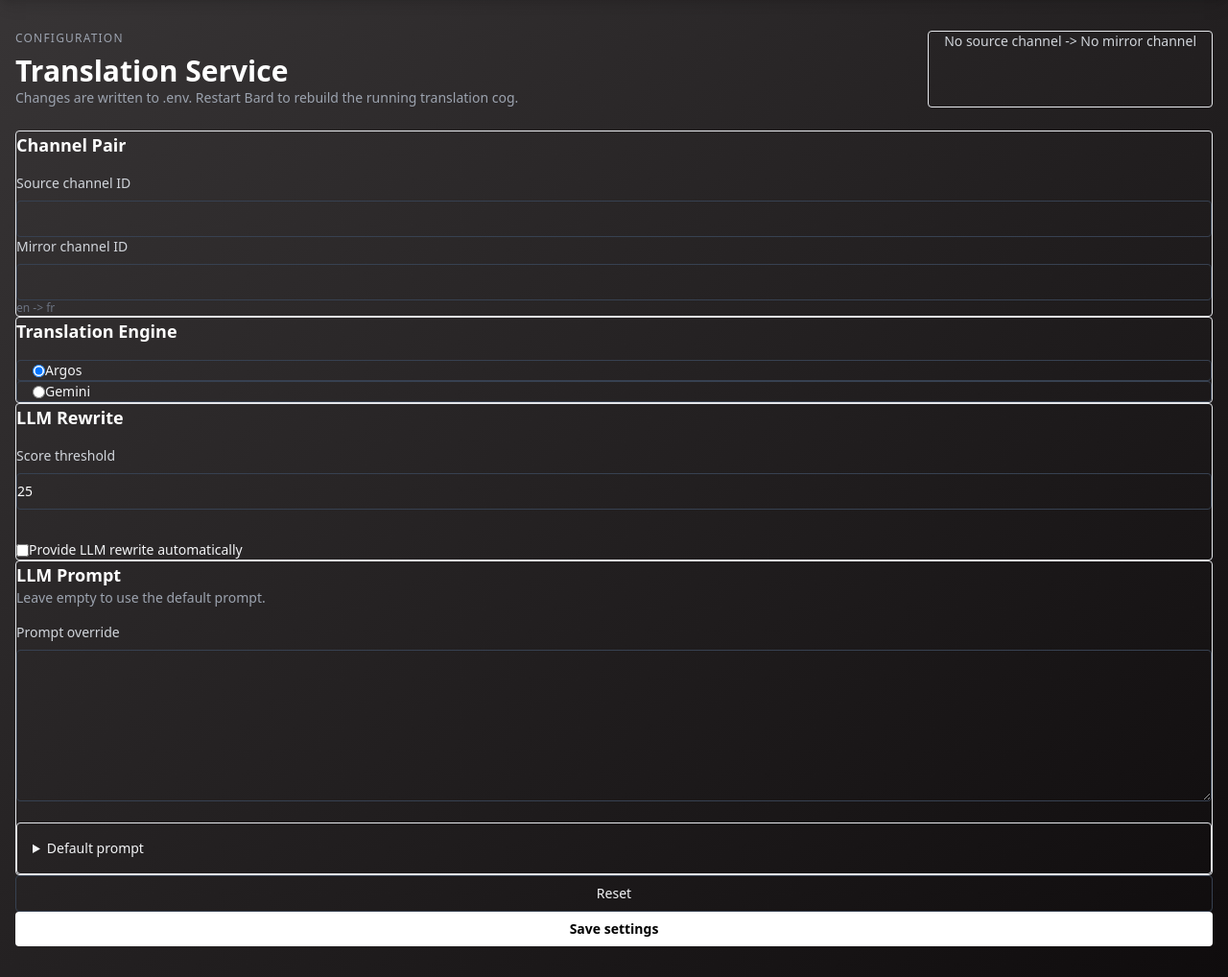
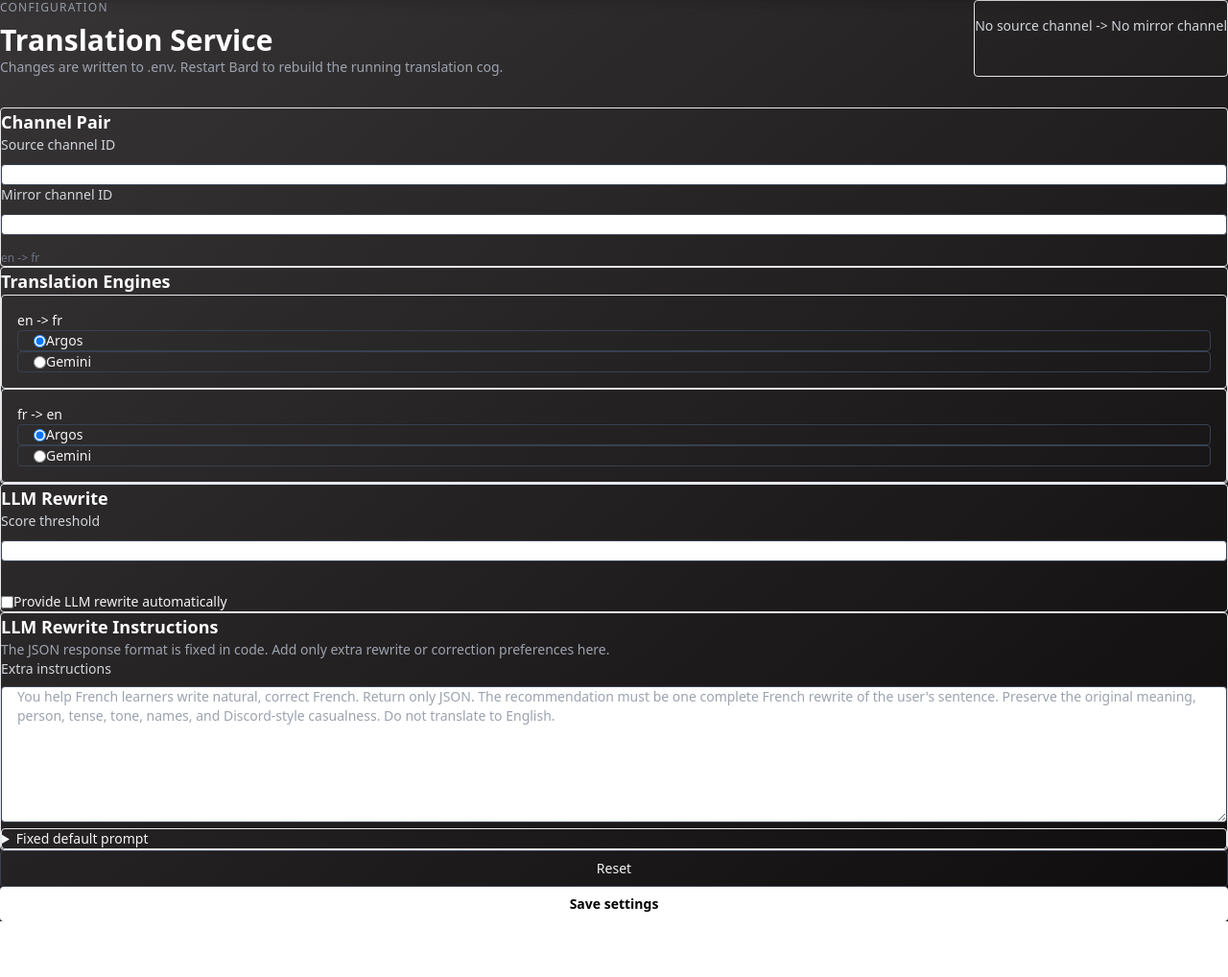
Before and after one commit to Trev241/bard, a Flask app: page /dashboard/translation in a window 1280 px wide. Shown: the part 72-1090 px from the top of the page at 96% size. After the commit the page ends 1032 px from the top, so only its background shows below. Run offline with Flask 3, Linux system fonts and the light colour scheme; some libraries are stand-ins or nearby versions.

Commit message:
Support per-direction translation providers

```diff
--- a/bot/dashboard/app.py
+++ b/bot/dashboard/app.py
@@ -15,9 +15,11 @@ logger = logging.getLogger(__name__)
 ENV_PATH = config.PROJECT_ROOT / ".env"
 DEFAULT_TRANSLATION_DASHBOARD_SETTINGS = {
     "TRANSLATION_PROVIDER": "argos",
+    "TRANSLATION_PROVIDER_BY_DIRECTION": None,
     "TRANSLATION_CHANNEL_PAIRS": "",
     "WRITING_FEEDBACK_AUTO_REWRITE_THRESHOLD": "25",
     "WRITING_FEEDBACK_AUTO_REPLY": "false",
+    "WRITING_FEEDBACK_LLM_EXTRA_INSTRUCTIONS": None,
     "WRITING_FEEDBACK_LLM_PROMPT": None,
 }
 
@@ -120,14 +122,27 @@ def parse_lines_arg(default, maximum):
 def current_translation_dashboard_settings():
     values = read_env_values(ENV_PATH)
     pair = first_translation_pair(values.get("TRANSLATION_CHANNEL_PAIRS"))
+    source_lang = pair.get("source_lang") or "en"
+    mirror_lang = pair.get("mirror_lang") or "fr"
+    providers_by_direction = provider_by_direction_from_values(values)
 
     return {
         "source_channel_id": str(pair.get("source_channel_id") or ""),
         "mirror_channel_id": str(pair.get("mirror_channel_id") or ""),
-        "source_lang": pair.get("source_lang") or "en",
-        "mirror_lang": pair.get("mirror_lang") or "fr",
+        "source_lang": source_lang,
+        "mirror_lang": mirror_lang,
         "translation_provider": values.get(
             "TRANSLATION_PROVIDER", config.TRANSLATION_PROVIDER
+        ).strip().casefold()
+        or "argos",
+        "source_to_mirror_provider": providers_by_direction.get(
+            (source_lang.casefold(), mirror_lang.casefold()),
+            values.get("TRANSLATION_PROVIDER", config.TRANSLATION_PROVIDER),
+        ).strip().casefold()
+        or "argos",
+        "mirror_to_source_provider": providers_by_direction.get(
+            (mirror_lang.casefold(), source_lang.casefold()),
+            values.get("TRANSLATION_PROVIDER", config.TRANSLATION_PROVIDER),
         ).strip().casefold()
         or "argos",
         "auto_rewrite_threshold": values.get(
@@ -140,9 +155,9 @@ def current_translation_dashboard_settings():
                 str(config.WRITING_FEEDBACK_AUTO_REPLY),
             )
         ),
-        "llm_prompt": values.get(
-            "WRITING_FEEDBACK_LLM_PROMPT",
-            config.WRITING_FEEDBACK_LLM_PROMPT,
+        "llm_extra_instructions": values.get(
+            "WRITING_FEEDBACK_LLM_EXTRA_INSTRUCTIONS",
+            config.WRITING_FEEDBACK_LLM_EXTRA_INSTRUCTIONS,
         ),
     }
 
@@ -170,12 +185,21 @@ def translation_settings_updates_from_form(form):
     mirror_channel_id = (form.get("mirror_channel_id") or "").strip()
     source_lang = (form.get("source_lang") or "en").strip().casefold() or "en"
     mirror_lang = (form.get("mirror_lang") or "fr").strip().casefold() or "fr"
-    provider = (form.get("translation_provider") or "argos").strip().casefold()
+    source_to_mirror_provider = (
+        form.get("source_to_mirror_provider") or "argos"
+    ).strip().casefold()
+    mirror_to_source_provider = (
+        form.get("mirror_to_source_provider") or "argos"
+    ).strip().casefold()
     threshold = (form.get("auto_rewrite_threshold") or "").strip()
-    prompt = (form.get("llm_prompt") or "").strip()
+    extra_instructions = (form.get("llm_extra_instructions") or "").strip()
 
-    if provider not in {"argos", "gemini"}:
-        errors.append("Translation service must be Argos or Gemini.")
+    for label, provider in (
+        ("Source to mirror translation service", source_to_mirror_provider),
+        ("Mirror to source translation service", mirror_to_source_provider),
+    ):
+        if provider not in {"argos", "gemini"}:
+            errors.append(f"{label} must be Argos or Gemini.")
 
     if bool(source_channel_id) != bool(mirror_channel_id):
         errors.append("Both channel IDs are required when configuring a pair.")
@@ -202,15 +226,22 @@ def translation_settings_updates_from_form(form):
             f"{source_channel_id}:{mirror_channel_id}:{source_lang}:{mirror_lang}"
         )
 
+    provider_by_direction = (
+        f"{source_lang}->{mirror_lang}:{source_to_mirror_provider},"
+        f"{mirror_lang}->{source_lang}:{mirror_to_source_provider}"
+    )
+
     return (
         {
-            "TRANSLATION_PROVIDER": provider,
+            "TRANSLATION_PROVIDER": source_to_mirror_provider,
+            "TRANSLATION_PROVIDER_BY_DIRECTION": provider_by_direction,
             "TRANSLATION_CHANNEL_PAIRS": channel_pairs,
             "WRITING_FEEDBACK_AUTO_REWRITE_THRESHOLD": str(threshold_int),
             "WRITING_FEEDBACK_AUTO_REPLY": (
                 "true" if form.get("auto_rewrite_enabled") else "false"
             ),
-            "WRITING_FEEDBACK_LLM_PROMPT": prompt or None,
+            "WRITING_FEEDBACK_LLM_EXTRA_INSTRUCTIONS": extra_instructions or None,
+            "WRITING_FEEDBACK_LLM_PROMPT": None,
         },
         errors,
     )
@@ -222,14 +253,30 @@ def apply_translation_dashboard_config(updates):
             value = ""
         if key == "TRANSLATION_PROVIDER":
             config.TRANSLATION_PROVIDER = value.strip().casefold()
+        elif key == "TRANSLATION_PROVIDER_BY_DIRECTION":
+            config.TRANSLATION_PROVIDER_BY_DIRECTION = value
         elif key == "TRANSLATION_CHANNEL_PAIRS":
             config.TRANSLATION_CHANNEL_PAIRS = value
         elif key == "WRITING_FEEDBACK_AUTO_REWRITE_THRESHOLD":
             config.WRITING_FEEDBACK_AUTO_REWRITE_THRESHOLD = int(value or 25)
         elif key == "WRITING_FEEDBACK_AUTO_REPLY":
             config.WRITING_FEEDBACK_AUTO_REPLY = parse_bool_value(value)
-        elif key == "WRITING_FEEDBACK_LLM_PROMPT":
-            config.WRITING_FEEDBACK_LLM_PROMPT = value.replace("\\n", "\n").strip()
+        elif key == "WRITING_FEEDBACK_LLM_EXTRA_INSTRUCTIONS":
+            config.WRITING_FEEDBACK_LLM_EXTRA_INSTRUCTIONS = (
+                value.replace("\\n", "\n").strip()
+            )
+
+
+def provider_by_direction_from_values(values):
+    raw_value = values.get(
+        "TRANSLATION_PROVIDER_BY_DIRECTION",
+        config.TRANSLATION_PROVIDER_BY_DIRECTION,
+    )
+    try:
+        return config.parse_translation_provider_by_direction(raw_value)
+    except ValueError:
+        logger.warning("Invalid TRANSLATION_PROVIDER_BY_DIRECTION in .env.")
+        return {}
 
 
 def parse_bool_value(value):
--- a/bot/dashboard/templates/translation_settings.html
+++ b/bot/dashboard/templates/translation_settings.html
@@ -2,14 +2,14 @@
 {% block title %}Translation Settings{% endblock %}
 {% block content %}
 <main class="min-h-screen bg-[#111111]">
-  <section class="mx-auto max-w-screen-xl px-4 py-8">
-    <div class="mb-6 flex flex-col gap-3 md:flex-row md:items-end md:justify-between">
+  <section class="mx-auto max-w-screen-xl px-6 py-10 md:px-8">
+    <div class="mb-8 flex flex-col gap-4 md:flex-row md:items-end md:justify-between">
       <div>
         <p class="mb-2 text-xs font-light tracking-widest text-gray-400">CONFIGURATION</p>
         <h1 class="text-3xl font-semibold text-white">Translation Service</h1>
         <p class="mt-2 text-sm text-gray-400">Changes are written to .env. Restart Bard to rebuild the running translation cog.</p>
       </div>
-      <div class="rounded border border-gray-800 px-4 py-3 text-sm text-gray-300">
+      <div class="rounded border border-gray-800 bg-black/30 px-5 py-4 text-sm text-gray-300">
         {{ settings.source_channel_id or "No source channel" }} -> {{ settings.mirror_channel_id or "No mirror channel" }}
       </div>
     </div>
@@ -32,18 +32,18 @@
     </div>
     {% endif %}
 
-    <form method="post" class="space-y-6">
-      <div class="grid gap-6 lg:grid-cols-2">
-        <section class="rounded border border-gray-800 bg-black/30 p-5">
-          <h2 class="mb-4 text-lg font-semibold text-white">Channel Pair</h2>
-          <div class="grid gap-4 md:grid-cols-2">
+    <form method="post" class="space-y-8">
+      <div class="grid gap-8 lg:grid-cols-2">
+        <section class="rounded border border-gray-800 bg-black/30 p-6 md:p-7">
+          <h2 class="mb-5 text-lg font-semibold text-white">Channel Pair</h2>
+          <div class="grid gap-5 md:grid-cols-2">
             <label class="block">
               <span class="mb-2 block text-sm text-gray-300">Source channel ID</span>
               <input
                 name="source_channel_id"
                 value="{{ settings.source_channel_id }}"
                 inputmode="numeric"
-                class="w-full rounded border border-gray-700 bg-transparent px-3 py-2 text-sm text-white outline-none focus:border-gray-300"
+                class="w-full rounded border border-gray-700 bg-black/20 px-4 py-3 text-sm text-white outline-none focus:border-gray-300"
               >
             </label>
             <label class="block">
@@ -52,45 +52,76 @@
                 name="mirror_channel_id"
                 value="{{ settings.mirror_channel_id }}"
                 inputmode="numeric"
-                class="w-full rounded border border-gray-700 bg-transparent px-3 py-2 text-sm text-white outline-none focus:border-gray-300"
+                class="w-full rounded border border-gray-700 bg-black/20 px-4 py-3 text-sm text-white outline-none focus:border-gray-300"
               >
             </label>
             <input type="hidden" name="source_lang" value="{{ settings.source_lang }}">
             <input type="hidden" name="mirror_lang" value="{{ settings.mirror_lang }}">
           </div>
-          <p class="mt-3 text-xs text-gray-500">{{ settings.source_lang }} -> {{ settings.mirror_lang }}</p>
+          <p class="mt-4 text-xs text-gray-500">{{ settings.source_lang }} -> {{ settings.mirror_lang }}</p>
         </section>
 
-        <section class="rounded border border-gray-800 bg-black/30 p-5">
-          <h2 class="mb-4 text-lg font-semibold text-white">Translation Engine</h2>
+        <section class="rounded border border-gray-800 bg-black/30 p-6 md:p-7">
+          <h2 class="mb-5 text-lg font-semibold text-white">Translation Engines</h2>
+          <div class="space-y-5">
+            <div class="rounded border border-gray-800 bg-black/30 p-4">
+              <p class="mb-3 text-sm font-medium text-gray-200">{{ settings.source_lang }} -> {{ settings.mirror_lang }}</p>
               <div class="grid gap-3 sm:grid-cols-2">
                 <label class="flex cursor-pointer items-center gap-3 rounded border border-gray-700 px-4 py-3 text-sm text-gray-200">
                   <input
                     type="radio"
-                name="translation_provider"
+                    name="source_to_mirror_provider"
                     value="argos"
                     class="h-4 w-4"
-                {% if settings.translation_provider != "gemini" %}checked{% endif %}
+                    {% if settings.source_to_mirror_provider != "gemini" %}checked{% endif %}
                   >
                   Argos
                 </label>
                 <label class="flex cursor-pointer items-center gap-3 rounded border border-gray-700 px-4 py-3 text-sm text-gray-200">
                   <input
                     type="radio"
-                name="translation_provider"
+                    name="source_to_mirror_provider"
                     value="gemini"
                     class="h-4 w-4"
-                {% if settings.translation_provider == "gemini" %}checked{% endif %}
+                    {% if settings.source_to_mirror_provider == "gemini" %}checked{% endif %}
                   >
                   Gemini
                 </label>
               </div>
+            </div>
+
+            <div class="rounded border border-gray-800 bg-black/30 p-4">
+              <p class="mb-3 text-sm font-medium text-gray-200">{{ settings.mirror_lang }} -> {{ settings.source_lang }}</p>
+              <div class="grid gap-3 sm:grid-cols-2">
+                <label class="flex cursor-pointer items-center gap-3 rounded border border-gray-700 px-4 py-3 text-sm text-gray-200">
+                  <input
+                    type="radio"
+                    name="mirror_to_source_provider"
+                    value="argos"
+                    class="h-4 w-4"
+                    {% if settings.mirror_to_source_provider != "gemini" %}checked{% endif %}
+                  >
+                  Argos
+                </label>
+                <label class="flex cursor-pointer items-center gap-3 rounded border border-gray-700 px-4 py-3 text-sm text-gray-200">
+                  <input
+                    type="radio"
+                    name="mirror_to_source_provider"
+                    value="gemini"
+                    class="h-4 w-4"
+                    {% if settings.mirror_to_source_provider == "gemini" %}checked{% endif %}
+                  >
+                  Gemini
+                </label>
+              </div>
+            </div>
+          </div>
         </section>
       </div>
 
-      <section class="rounded border border-gray-800 bg-black/30 p-5">
-        <h2 class="mb-4 text-lg font-semibold text-white">LLM Rewrite</h2>
-        <div class="grid gap-4 md:grid-cols-[220px_1fr] md:items-start">
+      <section class="rounded border border-gray-800 bg-black/30 p-6 md:p-7">
+        <h2 class="mb-5 text-lg font-semibold text-white">LLM Rewrite</h2>
+        <div class="grid gap-5 md:grid-cols-[220px_1fr] md:items-start">
           <label class="block">
             <span class="mb-2 block text-sm text-gray-300">Score threshold</span>
             <input
@@ -99,7 +130,7 @@
               min="0"
               max="100"
               value="{{ settings.auto_rewrite_threshold }}"
-              class="w-full rounded border border-gray-700 bg-transparent px-3 py-2 text-sm text-white outline-none focus:border-gray-300"
+              class="w-full rounded border border-gray-700 bg-black/20 px-4 py-3 text-sm text-white outline-none focus:border-gray-300"
             >
           </label>
 
@@ -116,25 +147,26 @@
         </div>
       </section>
 
-      <section class="rounded border border-gray-800 bg-black/30 p-5">
-        <div class="mb-4 flex flex-col gap-2 md:flex-row md:items-end md:justify-between">
+      <section class="rounded border border-gray-800 bg-black/30 p-6 md:p-7">
+        <div class="mb-5 flex flex-col gap-2 md:flex-row md:items-end md:justify-between">
           <div>
-            <h2 class="text-lg font-semibold text-white">LLM Prompt</h2>
-            <p class="mt-1 text-sm text-gray-400">Leave empty to use the default prompt.</p>
+            <h2 class="text-lg font-semibold text-white">LLM Rewrite Instructions</h2>
+            <p class="mt-1 text-sm text-gray-400">The JSON response format is fixed in code. Add only extra rewrite or correction preferences here.</p>
           </div>
         </div>
 
         <label class="block">
-          <span class="mb-2 block text-sm text-gray-300">Prompt override</span>
+          <span class="mb-2 block text-sm text-gray-300">Extra instructions</span>
           <textarea
-            name="llm_prompt"
+            name="llm_extra_instructions"
             rows="7"
-            class="w-full rounded border border-gray-700 bg-transparent px-3 py-2 text-sm leading-relaxed text-white outline-none focus:border-gray-300"
-          >{{ settings.llm_prompt }}</textarea>
+            placeholder="{{ default_prompt }}"
+            class="w-full rounded border border-gray-700 bg-black/20 px-4 py-3 text-sm leading-relaxed text-white placeholder:text-gray-600 outline-none focus:border-gray-300"
+          >{{ settings.llm_extra_instructions }}</textarea>
         </label>
 
-        <details class="mt-4 rounded border border-gray-800 bg-black/40 p-4">
-          <summary class="cursor-pointer text-sm text-gray-200">Default prompt</summary>
+        <details class="mt-5 rounded border border-gray-800 bg-black/40 p-5">
+          <summary class="cursor-pointer text-sm text-gray-200">Fixed default prompt</summary>
           <pre class="mt-3 whitespace-pre-wrap text-xs leading-relaxed text-gray-300">{{ default_prompt }}</pre>
         </details>
       </section>
```
Also changed, not shown: bot/cogs/translation.py (+32 -9 lines), bot/config.py (+35 -2 lines), bot/core/translation.py (+31 -0 lines), bot/core/writing_feedback.py (+8 -3 lines), tests/test_env_file.py (+5 -2 lines), tests/test_translation.py (+32 -0 lines), tests/test_writing_feedback.py (+7 -3 lines), README.md, 1 other file. Lines whose indentation alone changed are shown as unchanged.
